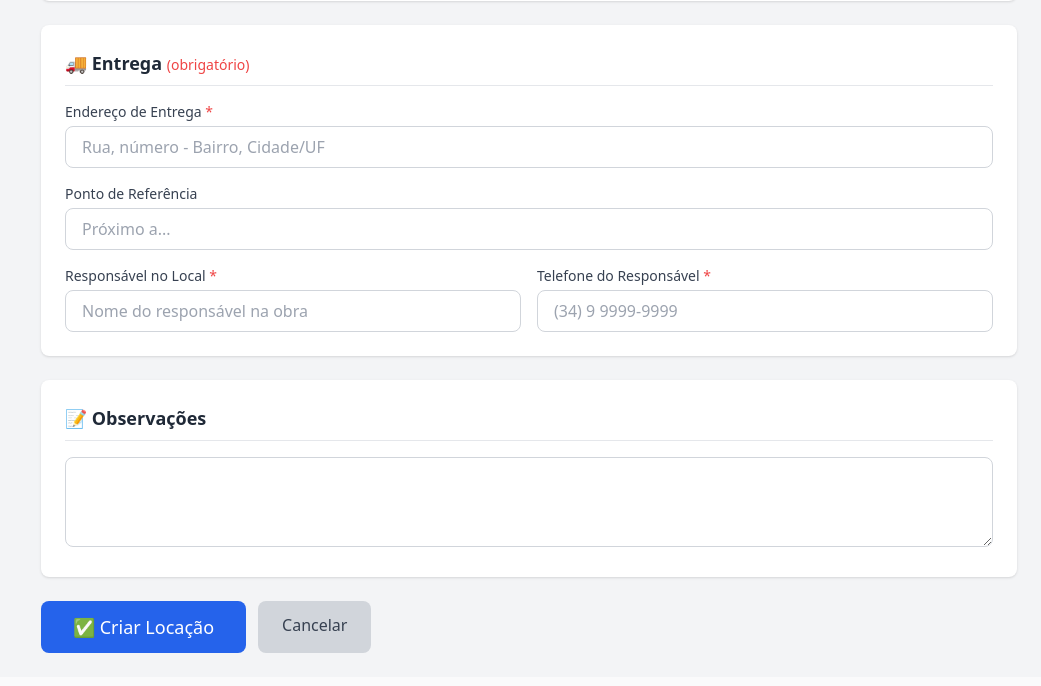
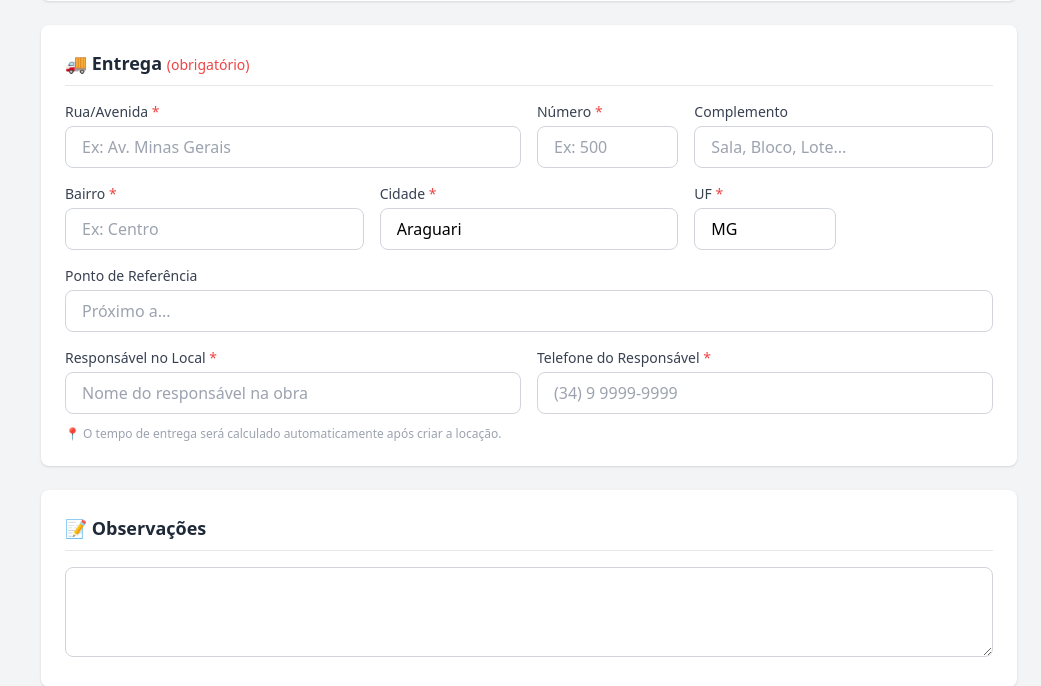
Before and after one commit to leopesi/locamaq, a Django app: page /rentals/create/ in a window 1280 px wide. Shown: the part 818-1504 px from the top of the page, without its empty margins (239-1280 px from the left). Before the commit the page ends 1471 px from the top, so only its background shows below. Run offline with Django 5.2, Linux system fonts and the light colour scheme; the visitor is signed in with stand-in values (Sample User, id 1); data that the repository does not hold is empty; some libraries are stand-ins or nearby versions.

Commit message:
feat: endereço de entrega estruturado + tempo de entrega estimado
Campos estruturados:
- Rua/Avenida (obrigatório)
- Número (obrigatório)
- Complemento
- Bairro (obrigatório)
- Cidade (padrão: Araguari)
- UF (padrão: MG)
- Ponto de Referência
- Responsável (obrigatório)
- Telefone (obrigatório)

Tempo de entrega:
- Após geocodificar, calcula rota via OSRM (OpenStreetMap)
- Exibe distância (km) e tempo estimado (min) na tela de detalhe
- Referência: endereço fixo da loja Construara em Araguari

```diff
--- a/apps/rentals/forms.py
+++ b/apps/rentals/forms.py
@@ -54,8 +54,13 @@ class RentalForm(forms.ModelForm):
     qty_10 = forms.IntegerField(min_value=1, initial=1, required=False, label='Qtd')
     value_10 = forms.DecimalField(max_digits=10, decimal_places=2, required=False, label='Valor Unit.')
 
-    # Endereço de entrega (obrigatórios)
-    delivery_address = forms.CharField(max_length=300, required=True, label='Endereço de Entrega *')
+    # Endereço de entrega (estruturado)
+    delivery_street = forms.CharField(max_length=200, required=True, label='Rua/Avenida *')
+    delivery_number = forms.CharField(max_length=20, required=True, label='Número *')
+    delivery_complement = forms.CharField(max_length=100, required=False, label='Complemento')
+    delivery_neighborhood = forms.CharField(max_length=100, required=True, label='Bairro *')
+    delivery_city = forms.CharField(max_length=100, required=True, initial='Araguari', label='Cidade *')
+    delivery_state = forms.CharField(max_length=2, required=True, initial='MG', label='UF *')
     delivery_reference = forms.CharField(max_length=200, required=False, label='Ponto de Referência')
     delivery_contact = forms.CharField(max_length=200, required=True, label='Responsável no Local *')
     delivery_phone = forms.CharField(max_length=20, required=True, label='Telefone do Responsável *')
@@ -100,7 +105,12 @@ class RentalForm(forms.ModelForm):
             self.fields[f'value_{i}'].widget.attrs['placeholder'] = '0 = tabela'
             self.fields[f'qty_{i}'].widget.attrs['placeholder'] = '1'
 
-        self.fields['delivery_address'].widget.attrs['placeholder'] = 'Rua, número - Bairro, Cidade/UF'
+        self.fields['delivery_street'].widget.attrs['placeholder'] = 'Ex: Av. Minas Gerais'
+        self.fields['delivery_number'].widget.attrs['placeholder'] = 'Ex: 500'
+        self.fields['delivery_complement'].widget.attrs['placeholder'] = 'Sala, Bloco, Lote...'
+        self.fields['delivery_neighborhood'].widget.attrs['placeholder'] = 'Ex: Centro'
+        self.fields['delivery_city'].widget.attrs['placeholder'] = 'Araguari'
+        self.fields['delivery_state'].widget.attrs['placeholder'] = 'MG'
         self.fields['delivery_reference'].widget.attrs['placeholder'] = 'Próximo a...'
         self.fields['delivery_contact'].widget.attrs['placeholder'] = 'Nome do responsável na obra'
         self.fields['delivery_phone'].widget.attrs['placeholder'] = '(34) 9 9999-9999'
--- a/apps/rentals/models.py
+++ b/apps/rentals/models.py
@@ -69,6 +69,8 @@ class Rental(models.Model):
     delivery_phone = models.CharField('Telefone do Responsável', max_length=20, blank=True)
     delivery_lat = models.DecimalField('Latitude', max_digits=10, decimal_places=7, null=True, blank=True)
     delivery_lng = models.DecimalField('Longitude', max_digits=10, decimal_places=7, null=True, blank=True)
+    delivery_distance_km = models.DecimalField('Distância (km)', max_digits=6, decimal_places=1, null=True, blank=True)
+    delivery_time_min = models.IntegerField('Tempo estimado (min)', null=True, blank=True)
 
     notes = models.TextField('Observações', blank=True)
     created_by = models.ForeignKey(
--- a/apps/rentals/views.py
+++ b/apps/rentals/views.py
@@ -6,6 +6,7 @@ from django.utils import timezone
 from .models import Rental, RentalItem
 from .forms import RentalForm, RentalItemForm, RentalReturnForm, RentalEditForm
 from .services.geocoding import geocode_address
+from .services.routing import estimate_delivery_time
 from apps.inventory.models import Equipment, EquipmentHistory
 from apps.finance.models import Transaction
 from apps.core.cache import invalidate_on_write
@@ -45,7 +46,21 @@ def rental_create(request):
             rental = form.save(commit=False)
             rental.tenant = request.tenant
             rental.created_by = request.user
-            rental.delivery_address = form.cleaned_data.get('delivery_address', '')
+
+            # Montar endereço completo a partir dos campos estruturados
+            street = form.cleaned_data.get('delivery_street', '')
+            number = form.cleaned_data.get('delivery_number', '')
+            complement = form.cleaned_data.get('delivery_complement', '')
+            neighborhood = form.cleaned_data.get('delivery_neighborhood', '')
+            city = form.cleaned_data.get('delivery_city', 'Araguari')
+            state = form.cleaned_data.get('delivery_state', 'MG')
+
+            parts = [f'{street}, {number}']
+            if complement:
+                parts.append(complement)
+            parts.append(f'{neighborhood} - {city}/{state}')
+            rental.delivery_address = ', '.join(parts)
+
             rental.delivery_reference = form.cleaned_data.get('delivery_reference', '')
             rental.delivery_contact = form.cleaned_data.get('delivery_contact', '')
             rental.delivery_phone = form.cleaned_data.get('delivery_phone', '')
@@ -55,6 +70,13 @@ def rental_create(request):
                 lat, lng = geocode_address(rental.delivery_address)
                 rental.delivery_lat = lat
                 rental.delivery_lng = lng
+
+                # Calcular tempo de entrega
+                if lat and lng:
+                    estimate = estimate_delivery_time(lat, lng)
+                    if estimate:
+                        rental.delivery_distance_km = estimate['distance_km']
+                        rental.delivery_time_min = estimate['duration_min']
 
             rental.save()
 
--- a/templates/rentals/rental_detail.html
+++ b/templates/rentals/rental_detail.html
@@ -87,6 +87,12 @@
     <p class="text-sm">{{ rental.delivery_address }}</p>
     {% if rental.delivery_reference %}<p class="text-xs text-gray-500 mt-1">Ref: {{ rental.delivery_reference }}</p>{% endif %}
     {% if rental.delivery_contact %}<p class="text-sm mt-2"><strong>Responsável:</strong> {{ rental.delivery_contact }} — {{ rental.delivery_phone }}</p>{% endif %}
+    {% if rental.delivery_distance_km or rental.delivery_time_min %}
+    <div class="mt-3 flex gap-4 text-sm">
+        {% if rental.delivery_distance_km %}<span class="bg-blue-50 text-blue-700 px-3 py-1 rounded-full">📏 {{ rental.delivery_distance_km }} km</span>{% endif %}
+        {% if rental.delivery_time_min %}<span class="bg-green-50 text-green-700 px-3 py-1 rounded-full">⏱️ ~{{ rental.delivery_time_min }} min</span>{% endif %}
+    </div>
+    {% endif %}
 </div>
 {% endif %}
 
--- a/templates/rentals/rental_form.html
+++ b/templates/rentals/rental_form.html
@@ -131,27 +131,52 @@
         <!-- Entrega (Obrigatório) -->
         <div class="bg-white rounded-lg shadow p-6">
             <h2 class="text-lg font-semibold text-gray-800 mb-4 border-b pb-2">🚚 Entrega <span class="text-red-500 text-sm font-normal">(obrigatório)</span></h2>
-            <div class="grid grid-cols-1 md:grid-cols-2 gap-4">
-                <div class="md:col-span-2">
-                    <label class="block text-sm font-medium text-gray-700 mb-1">Endereço de Entrega <span class="text-red-500">*</span></label>
-                    {{ form.delivery_address }}
-                    {% if form.delivery_address.errors %}<p class="text-red-500 text-sm mt-1">{{ form.delivery_address.errors.0 }}</p>{% endif %}
+            <div class="grid grid-cols-1 md:grid-cols-6 gap-4">
+                <div class="md:col-span-3">
+                    <label class="block text-sm font-medium text-gray-700 mb-1">Rua/Avenida <span class="text-red-500">*</span></label>
+                    {{ form.delivery_street }}
+                    {% if form.delivery_street.errors %}<p class="text-red-500 text-sm mt-1">{{ form.delivery_street.errors.0 }}</p>{% endif %}
+                </div>
+                <div class="md:col-span-1">
+                    <label class="block text-sm font-medium text-gray-700 mb-1">Número <span class="text-red-500">*</span></label>
+                    {{ form.delivery_number }}
+                    {% if form.delivery_number.errors %}<p class="text-red-500 text-sm mt-1">{{ form.delivery_number.errors.0 }}</p>{% endif %}
                 </div>
                 <div class="md:col-span-2">
+                    <label class="block text-sm font-medium text-gray-700 mb-1">Complemento</label>
+                    {{ form.delivery_complement }}
+                </div>
+                <div class="md:col-span-2">
+                    <label class="block text-sm font-medium text-gray-700 mb-1">Bairro <span class="text-red-500">*</span></label>
+                    {{ form.delivery_neighborhood }}
+                    {% if form.delivery_neighborhood.errors %}<p class="text-red-500 text-sm mt-1">{{ form.delivery_neighborhood.errors.0 }}</p>{% endif %}
+                </div>
+                <div class="md:col-span-2">
+                    <label class="block text-sm font-medium text-gray-700 mb-1">Cidade <span class="text-red-500">*</span></label>
+                    {{ form.delivery_city }}
+                </div>
+                <div class="md:col-span-1">
+                    <label class="block text-sm font-medium text-gray-700 mb-1">UF <span class="text-red-500">*</span></label>
+                    {{ form.delivery_state }}
+                </div>
+                <div class="md:col-span-1">
+                </div>
+                <div class="md:col-span-6">
                     <label class="block text-sm font-medium text-gray-700 mb-1">Ponto de Referência</label>
                     {{ form.delivery_reference }}
                 </div>
-                <div>
+                <div class="md:col-span-3">
                     <label class="block text-sm font-medium text-gray-700 mb-1">Responsável no Local <span class="text-red-500">*</span></label>
                     {{ form.delivery_contact }}
                     {% if form.delivery_contact.errors %}<p class="text-red-500 text-sm mt-1">{{ form.delivery_contact.errors.0 }}</p>{% endif %}
                 </div>
-                <div>
+                <div class="md:col-span-3">
                     <label class="block text-sm font-medium text-gray-700 mb-1">Telefone do Responsável <span class="text-red-500">*</span></label>
                     {{ form.delivery_phone }}
                     {% if form.delivery_phone.errors %}<p class="text-red-500 text-sm mt-1">{{ form.delivery_phone.errors.0 }}</p>{% endif %}
                 </div>
             </div>
+            <p class="text-xs text-gray-400 mt-3">📍 O tempo de entrega será calculado automaticamente após criar a locação.</p>
         </div>
 
         <!-- Observações -->
```
Also changed, not shown: apps/rentals/services/routing.py (added, +47 -0 lines), apps/rentals/migrations/0005_rental_delivery_distance_km_rental_delivery_time_min.py (added).
